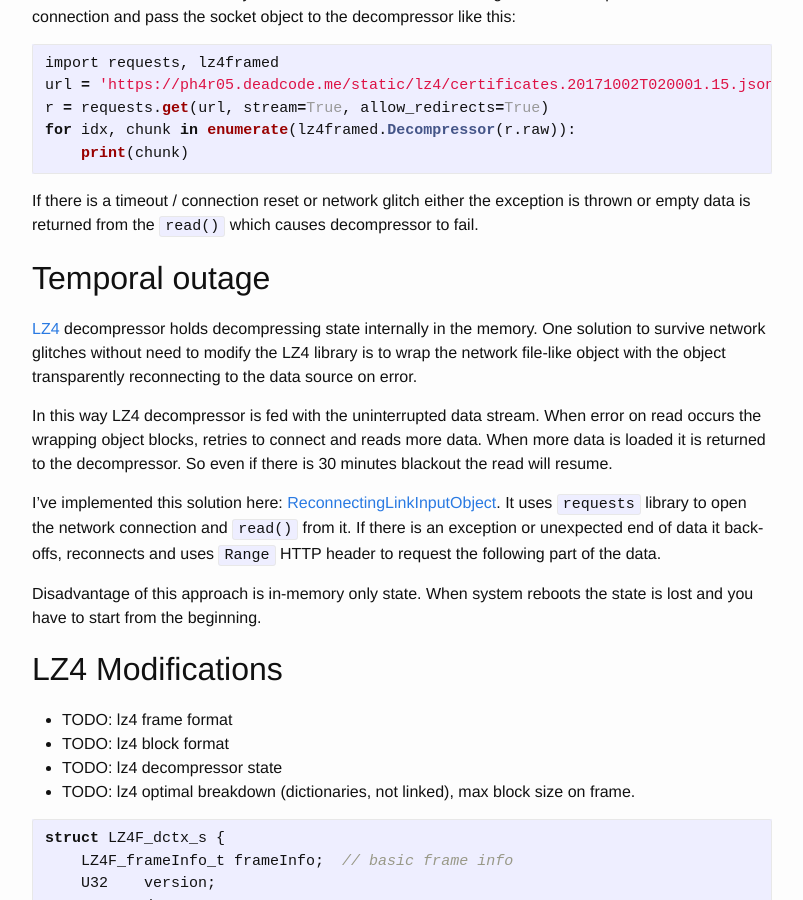
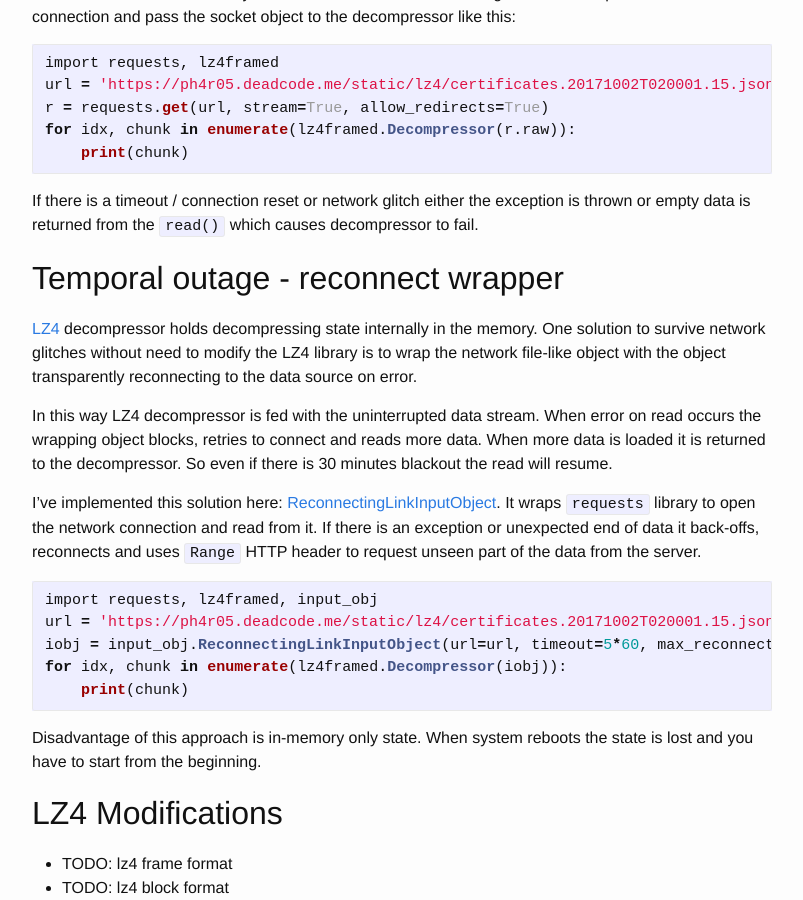
Before and after one commit to ph4r05/devblog, a Jekyll site: the page built from _posts/2017-10-04-lz4-stream-processing.markdown, in a window 1280 px wide and 900 px high, scrolled down 1333 px. Shown: the whole window, without its empty margins (238-1041 px from the left). Built offline with Jekyll 4.4.1, drawn with Linux system fonts in a browser that asks for light colours.

Commit message:
lz4: minor changes

````diff
--- a/_posts/2017-10-04-lz4-stream-processing.markdown
+++ b/_posts/2017-10-04-lz4-stream-processing.markdown
@@ -55,7 +55,7 @@ for idx, chunk in enumerate(lz4framed.Decompressor(r.raw)):
 
 If there is a timeout / connection reset or network glitch either the exception is thrown or empty data is returned from the `read()` which causes decompressor to fail.
 
-## Temporal outage
+## Temporal outage - reconnect wrapper
 
 [LZ4] decompressor holds decompressing state internally in the memory. One solution to survive network glitches without need to modify the LZ4 library is to wrap the network file-like object with the object transparently reconnecting to the data source on error.
 
@@ -64,7 +64,15 @@ blocks, retries to connect and reads more data. When more data is loaded it is r
 even if there is 30 minutes blackout the read will resume.
 
 I've implemented this solution here: [ReconnectingLinkInputObject](https://github.com/ph4r05/codesign-analysis/blob/9d557e7eeeeb0c461d107881278160c85a04cd56/codesign/input_obj.py#L410).
-It uses `requests` library to open the network connection and `read()` from it. If there is an exception or unexpected end of data it back-offs, reconnects and uses `Range` HTTP header to request the following part of the data.
+It wraps `requests` library to open the network connection and read from it. If there is an exception or unexpected end of data it back-offs, reconnects and uses `Range` HTTP header to request unseen part of the data from the server.
+
+```python
+import requests, lz4framed, input_obj
+url = 'https://ph4r05.deadcode.me/static/lz4/certificates.20171002T020001.15.json.lz4'
+iobj = input_obj.ReconnectingLinkInputObject(url=url, timeout=5*60, max_reconnects=1000)
+for idx, chunk in enumerate(lz4framed.Decompressor(iobj)):
+    print(chunk)
+```
 
 Disadvantage of this approach is in-memory only state. When system reboots the state is lost and you have to start from
 the beginning.
````
